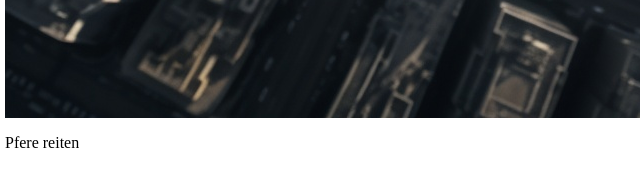
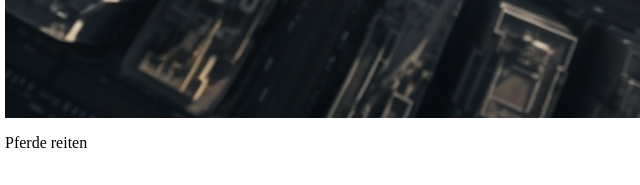
Before and after one commit to CoachMuttenz/portfolio, a plain HTML site: page index.html in a window 1280 px wide. Shown: the part 1160-1345 px from the top of the page, 3-643 px from the left. Drawn offline with Linux system fonts and the light colour scheme.

Commit message:
Update index.html

```diff
--- a/index.html
+++ b/index.html
@@ -7,6 +7,6 @@
 <br>
 <img src="ictscouts_closeup_of_a_basejumper_real_photography_e113136f-1dc0-4547-a80c-527451652ff4_ins.jpg">
 <br>
-<p>Pfere reiten</p>
+<p>Pferde reiten</p>
 <br>
 <img src="ictscouts_superman_on_a_horse_real_photography_2a2421cd-fec1-4142-a9fe-bdf9f2e3bfbb_ins.jpg">
```
